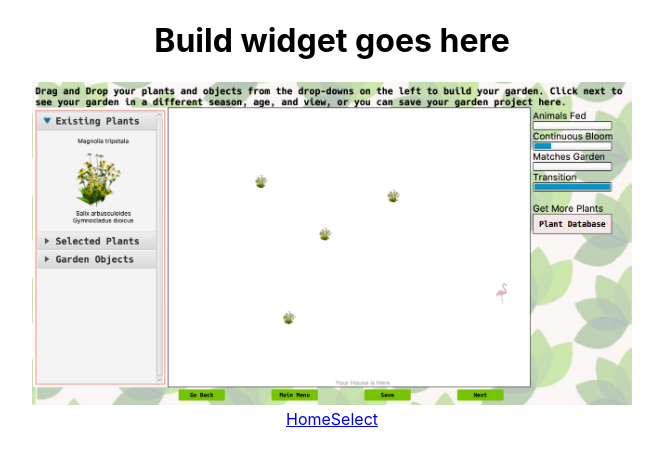
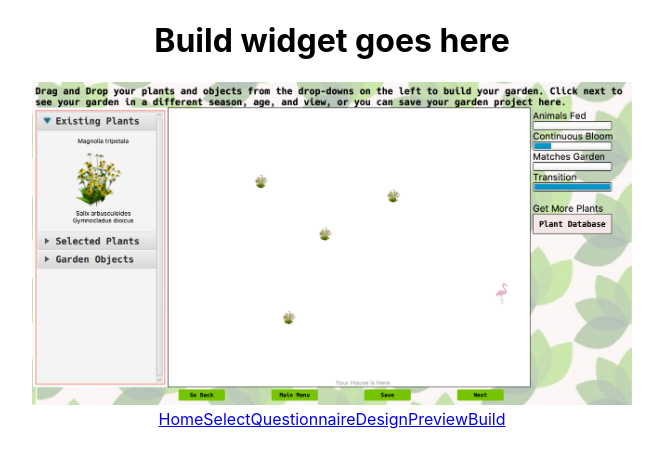
Before and after one commit to suint/475GardenUI, a React (Create React App) app in the folder aloeha/: page /build in a window 1280 px wide. Shown: the top 468 px of the page, without its empty margins (308-971 px from the left). Built offline with nearby package versions, Linux system fonts and the light colour scheme.

Commit message:
added new pages to navbar

```diff
--- a/aloeha/src/components/Navbar.tsx
+++ b/aloeha/src/components/Navbar.tsx
@@ -10,6 +10,18 @@ function Navbar(props: any) {
         <Link className="nav-link" to={"/select"}>
             Select
         </Link>
+        <Link className="nav-link" to={"/questionnaire"}>
+            Questionnaire
+        </Link>
+        <Link className="nav-link" to={"/design"}>
+            Design
+        </Link>
+        <Link className="nav-link" to={"/preview"}>
+            Preview
+        </Link>
+        <Link className="nav-link" to={"/build"}>
+            Build
+        </Link>
     </div>
   );
 }
```
